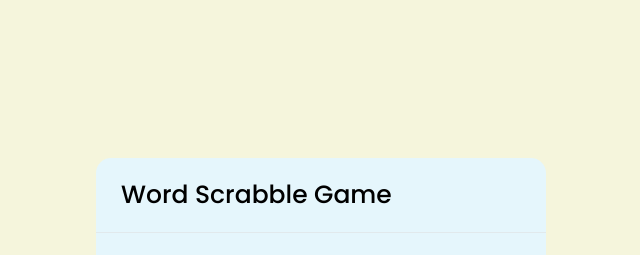
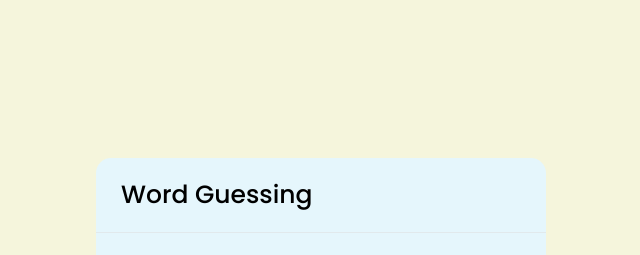
Before and after one commit to joseferal/guessing-game, a plain HTML site: page index.html in a window 1280 px wide. Shown: the top 255 px of the page, without its empty margins (319-959 px from the left). Drawn offline with Linux system fonts and the light colour scheme.

Commit message:
Update index.html

```diff
--- a/index.html
+++ b/index.html
@@ -15,7 +15,7 @@
 	</head>
 	<body>
 		<div class="container">
-			<h2>Word Scrabble Game</h2>
+			<h2>Word Guessing</h2>
 			<div class="content">
 				<p class="word">Palabra</p>
 				<div class="details">
```
